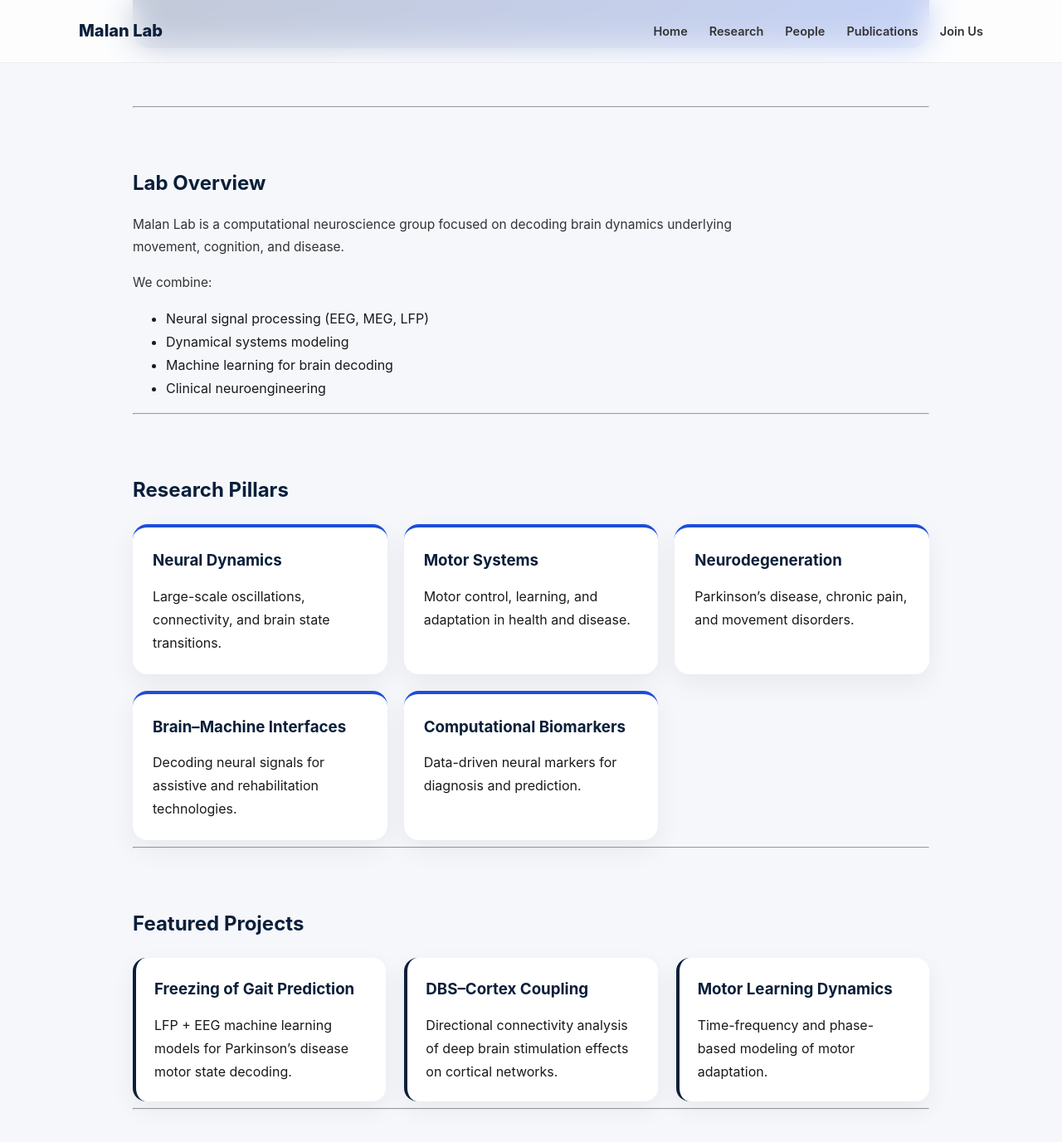
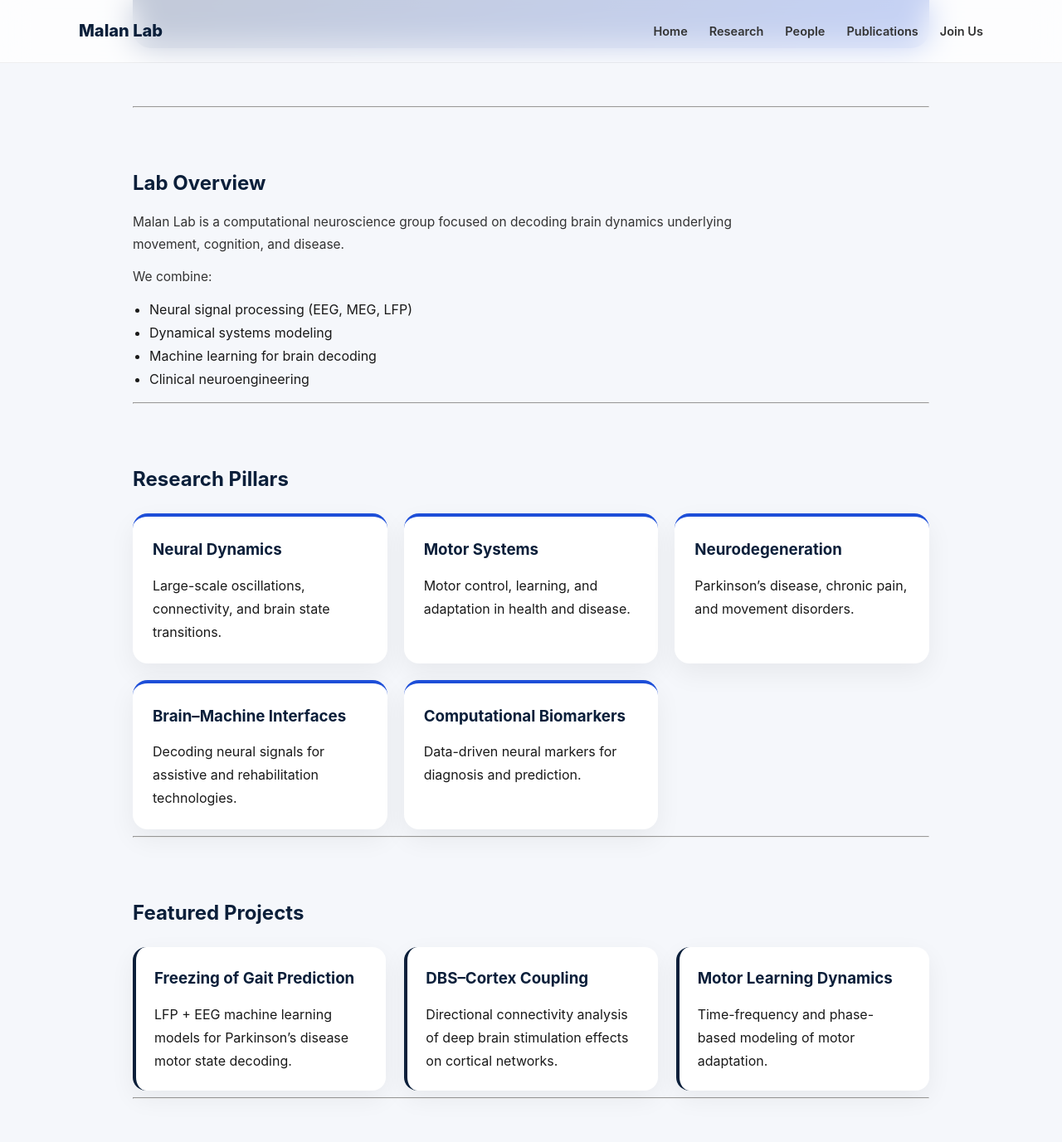
Before and after one commit to malanlab/malanlab.github.io, a Jekyll site: the page built from index.md, in a window 1280 px wide and 1400 px high, scrolled down 502 px. Shown: the top 1377 px of the window at 83% size. Built offline with Jekyll 4.4.1, drawn with Linux system fonts in a browser that asks for light colours.

Commit message:
Update style.css

```diff
--- a/assets/style.css
+++ b/assets/style.css
@@ -2,6 +2,39 @@
 /* =========================
    DESIGN SYSTEM (ELITE LAB)
 ========================= */
+html, body {
+  margin: 0;
+  padding: 0;
+}
+
+h1, h2, h3, p, ul, ol {
+  margin-top: 0;
+}
+
+p {
+  margin-bottom: 14px;
+}
+
+ul, ol {
+  padding-left: 20px;
+  margin-bottom: 14px;
+}
+
+
+div {
+  margin-bottom: 0;
+}
+
+
+.grid,
+.highlight-grid {
+  gap: 20px;
+}
+
+.card,
+.highlight-card {
+  margin: 0;
+}
 
 :root {
   --primary: #0b1f3a;
```
